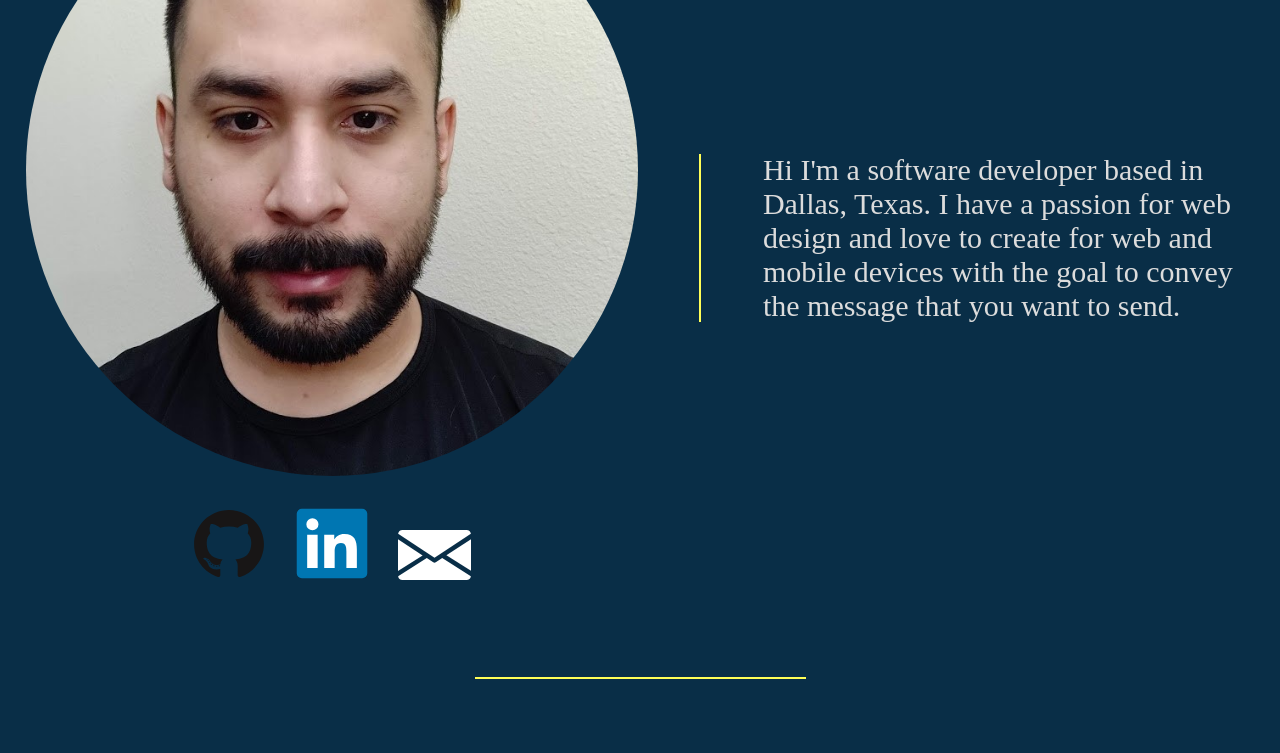
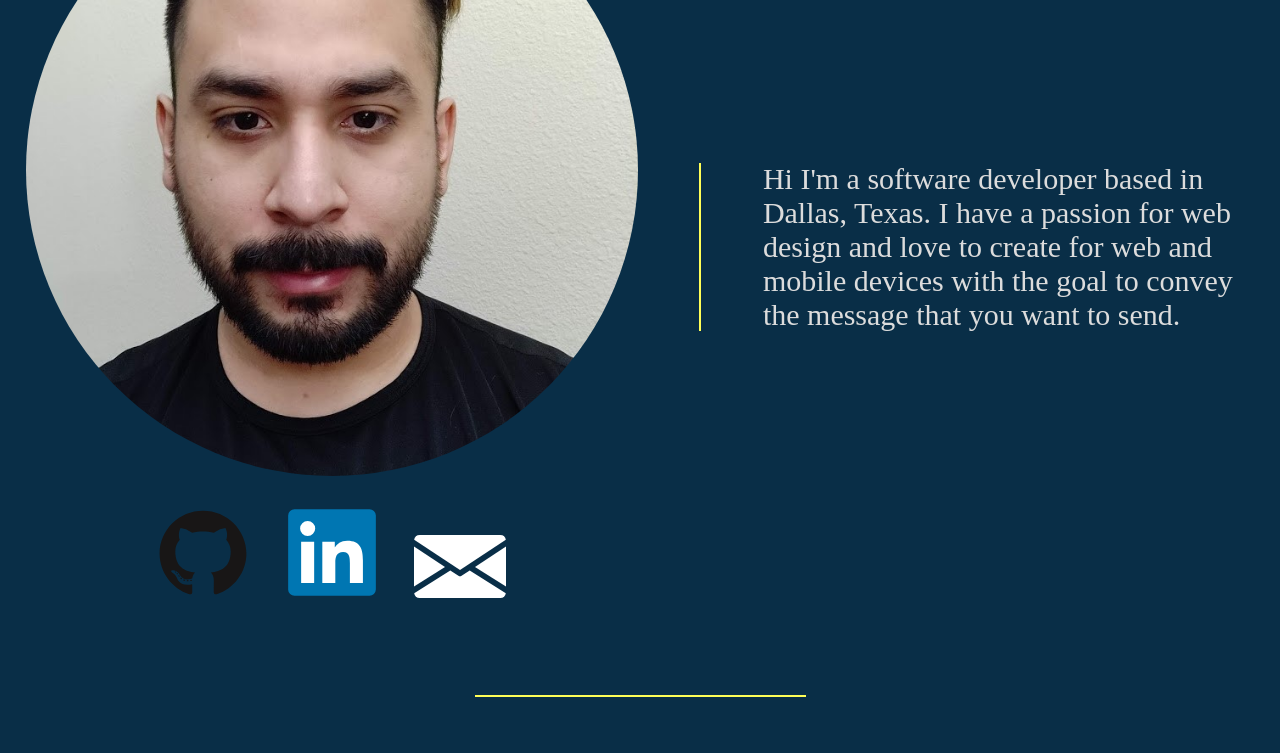
Before and after one commit to EdwardEJ/portfolio, a React (Create React App) app: page / in a window 1280 px wide. Shown: the part 380-1133 px from the top of the page. Built offline with nearby package versions, Linux system fonts and the light colour scheme.

Commit message:
adjusting about icons

```diff
--- a/src/styles/about.scss
+++ b/src/styles/about.scss
@@ -11,8 +11,6 @@
       border-radius: 50%;
     }
     .icons {
-      max-width: 80%;
-      align-self: center;
       text-align: center;
       margin: 5% 0;
       img {
--- a/src/styles/index.css
+++ b/src/styles/index.css
@@ -98,10 +98,6 @@ main .horizontalDivider {
 }
 
 #about_me .images_container .icons {
-  max-width: 80%;
-  -ms-flex-item-align: center;
-      -ms-grid-row-align: center;
-      align-self: center;
   text-align: center;
   margin: 5% 0;
 }
```
Also changed, not shown: 1 other file (tests, documents, lock files or other folders).
